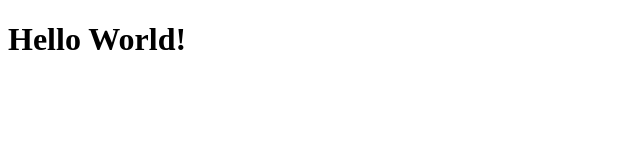
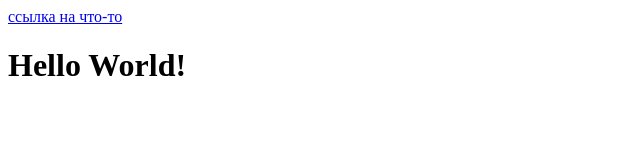
Before and after one commit to vesta228322/project-git, a plain HTML site: page index.html in a window 1280 px wide. Shown: the whole page, without its empty margins (0-640 px from the left). Drawn offline with Linux system fonts and the light colour scheme.

Commit message:
added next changes

```diff
--- a/index.html
+++ b/index.html
@@ -7,7 +7,9 @@
 </head>
 <body>
     <header>
-
+        <nav>
+            <a href="#">ссылка на что-то</a>
+        </nav>
     </header>
     <h1>Hello World!</h1>
 </body>
```
